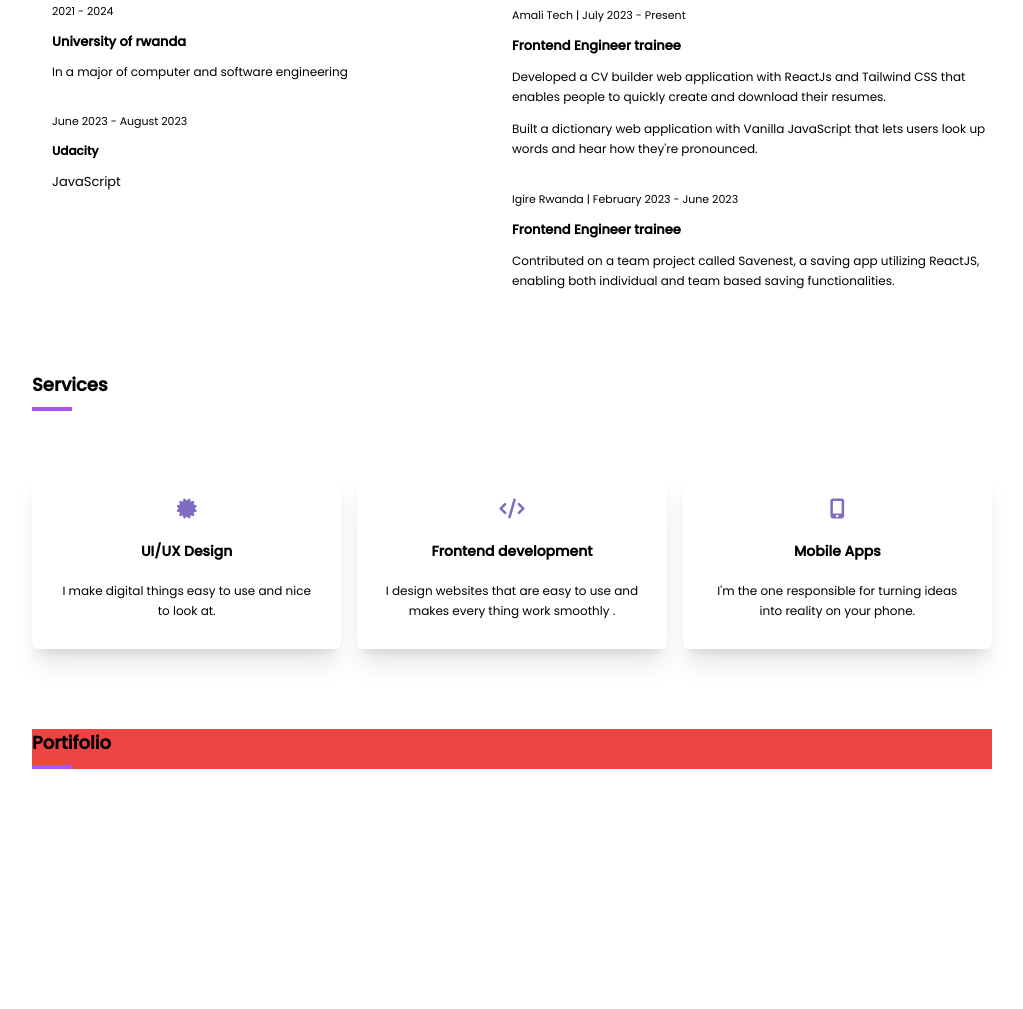
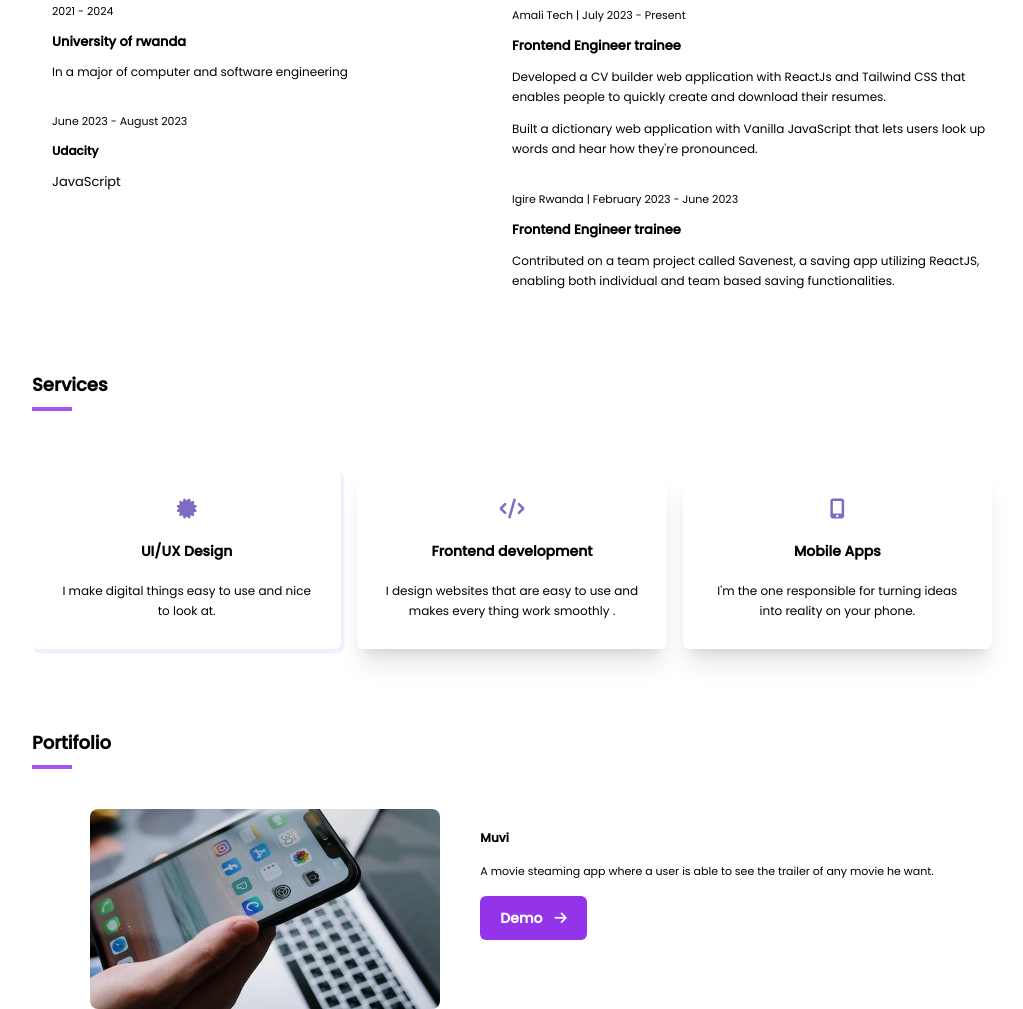
Before and after one commit to gikundiroHappy/happy_portifolio, a website: page index.html in a window 1280 px wide. Shown: the part 1171-2180 px from the top of the page, without its empty margins (128-1151 px from the left). Before the commit the page ends 1980 px from the top, so only its background shows below. Drawn offline with Linux system fonts and the light colour scheme; a web font is replaced by a local one.

Commit message:
started portifolio section

```diff
--- a/index.html
+++ b/index.html
@@ -216,7 +216,7 @@
         </div>
 
       <div class="sm:flex sm:gap-4 text-sm space-y-5 ">
-        <div class="text-center space-y-5 rounded-md shadow-xl p-7 bg-white sm:h-[100%] sm:w-[35%] mt-5">
+        <div class="text-center space-y-5 rounded-md shadow-custom p-7 bg-white sm:h-[100%] sm:w-[35%] mt-5">
           <span class="text-[20px]"><i class="fa-solid fa-certificate" style="color: #806bc2;"></i></span>
           <p class="font-bold">UI/UX Design</p>
           <p class="text-[12px]">I make digital things easy to
@@ -239,15 +239,24 @@
       </div>
       </div>
 
-      <!-- <div class="bg-slate-400 h-[100%]">hhhh</div> -->
-      <div  id="portifolio" class="bg-red-500 mt-20">
+      <div  id="portifolio" class="mt-20">
         <div>
 
           <p class="font-bold text-lg ">Portifolio</p>
           <div class="border-b-4 border-purple-500 w-[40px] mt-2 mb-10"></div>
         </div>
 
-      <div>
+      <div class="sm:flex justify-center gap-10" >
+        <div >
+        <img src="./assets/images/app1.webp" class="h-[200px] w-[100%] sm:w-[350px] rounded-lg"/>
+        </div>
+        <div class="space-y-4 mt-5">
+          <h1 class="text-[12px] font-semibold">Muvi</h1>
+          <p class="text-[11px]">A movie steaming app where a user is able to see the trailer of any movie he want.</p>
+          <button class="bg-purple-600 text-white px-5 py-3 rounded-md text-sm font-semibold">
+          <a href="">Demo<span class="ml-3"><i class="fa-solid fa-arrow-right"></i></span></a>
+            </button>
+        </div>
       </div>
 
       </div>
--- a/tailwind.config.js
+++ b/tailwind.config.js
@@ -7,6 +7,9 @@ module.exports = {
         abc: ["poppins", "sans-serif"],
         corith: ["Corinthia", "cursive"],
       },
+      boxShadow: {
+        custom: '2px 3px 2px 1px #EEEEFF',
+      }
     },
   },
   plugins: [],
```
Also changed, not shown: src/output.css.
